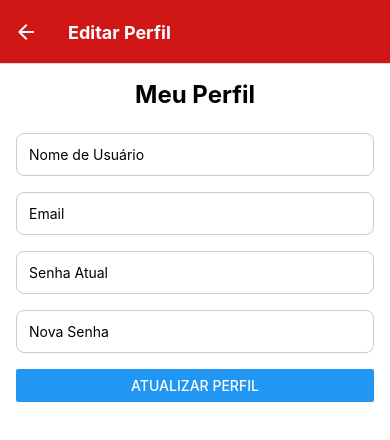
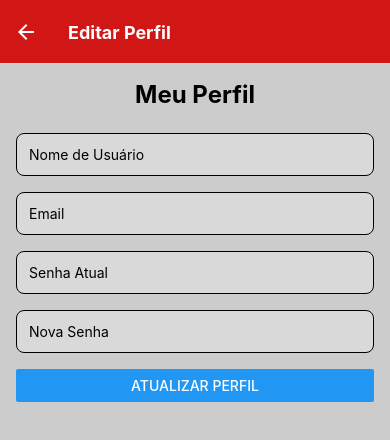
Before and after one commit to Dev-nathansilva/BARBER-FINAL, a React Native app in the folder barber/: screen /EditProfile in a window 390 px wide. Shown: the top 440 px of the page. Built offline with nearby package versions, Linux system fonts and the light colour scheme.

Commit message:
salvando o nome de usuario sem redirecionar

```diff
--- a/barber/screens/EditProfileScreen.js
+++ b/barber/screens/EditProfileScreen.js
@@ -1,12 +1,11 @@
-// screens/EditProfileScreen.js
-
 import React, { useState, useEffect } from 'react';
 import { View, Text, TextInput, Button, StyleSheet, Alert } from 'react-native';
 import { auth } from '../firebase';
 import { updateProfile, updateEmail, updatePassword, reauthenticateWithCredential, EmailAuthProvider, sendEmailVerification } from 'firebase/auth';
 import { useNavigation } from '@react-navigation/native'; // Importe o método useNavigation
+import { Ionicons } from '@expo/vector-icons';
 
-const EditProfileScreen = () => {
+const EditProfileScreen = ({ route }) => {
   const [email, setEmail] = useState('');
   const [userName, setUserName] = useState('');
   const [currentPassword, setCurrentPassword] = useState('');
@@ -36,7 +35,10 @@ const EditProfileScreen = () => {
           displayName: userName,
         }).then(() => {
           Alert.alert('Sucesso', 'Nome de usuário atualizado com sucesso!');
-          navigation.navigate('Home', { userName }); // Navega para a tela "Home" com o novo nome de usuário
+          const { updateDisplayName } = route.params || {};
+          if (updateDisplayName) {
+            updateDisplayName(userName); // Chamamos a função updateDisplayName para atualizar o nome de usuário na tela Home
+          }
         }).catch((error) => {
           Alert.alert('Erro', error.message);
         });
@@ -112,7 +114,7 @@ const styles = StyleSheet.create({
   container: {
     flex: 1,
     padding: 16,
-    backgroundColor: '#fff',
+    backgroundColor: '#ccc',
   },
   title: {
     fontSize: 24,
@@ -122,7 +124,7 @@ const styles = StyleSheet.create({
   },
   input: {
     borderWidth: 1,
-    borderColor: '#ccc',
+    backgroundColor: '#D9D9D9',
     borderRadius: 8,
     padding: 12,
     marginBottom: 16,
--- a/barber/screens/HomeScreen.js
+++ b/barber/screens/HomeScreen.js
@@ -97,6 +97,11 @@ export default function HomeScreen({ navigation, route }) {
       }
     }, [route.params]);
 
+    // Função para atualizar o nome de usuário na tela Home
+    const updateDisplayName = (newName) => {
+      setDisplayName(newName);
+    };
+
     const renderBarber = ({ item }) => (
       <TouchableOpacity
         style={styles.barberContainer}
@@ -128,7 +133,7 @@ export default function HomeScreen({ navigation, route }) {
         <Text style={styles.welcomeText}>
             Bem-vindo, <Text style={styles.userName}>{displayName}</Text>
         </Text>
-        <TouchableOpacity style={styles.editbutton} onPress={() => navigation.navigate('EditProfile')}>
+        <TouchableOpacity style={styles.editbutton} onPress={() => navigation.navigate('EditProfile', { updateDisplayName })}>
             <Ionicons name="create-outline" size={24} color="#333" />
         </TouchableOpacity>
       </View>
@@ -148,7 +153,6 @@ export default function HomeScreen({ navigation, route }) {
     </View>
   );
 }
-
 const styles = StyleSheet.create({
     container: {
       flex: 1,
```
